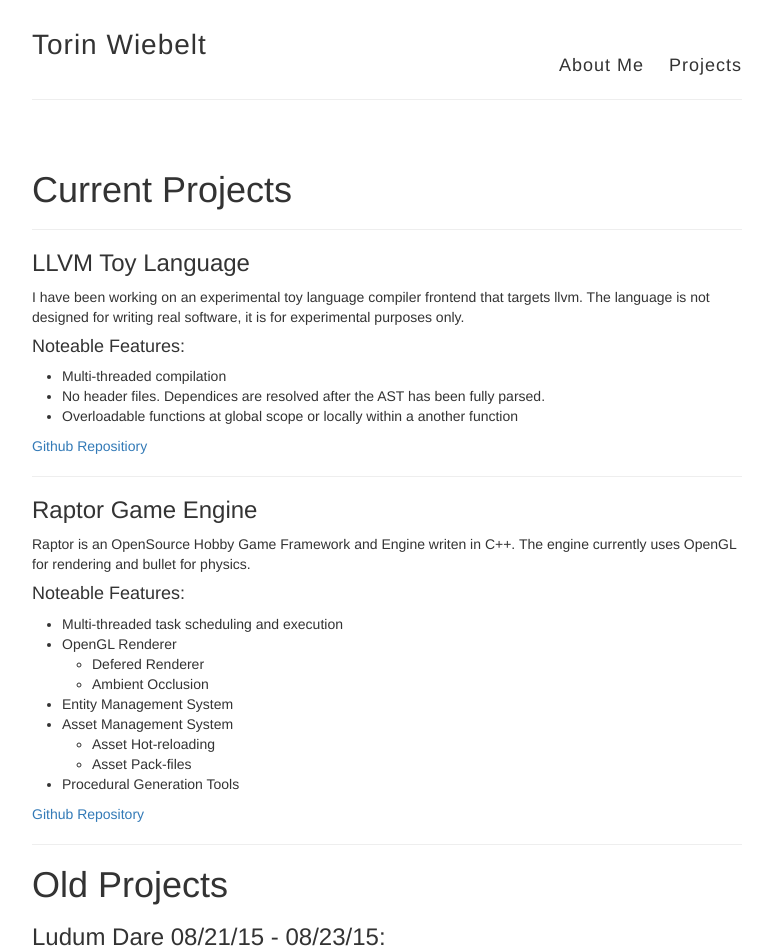
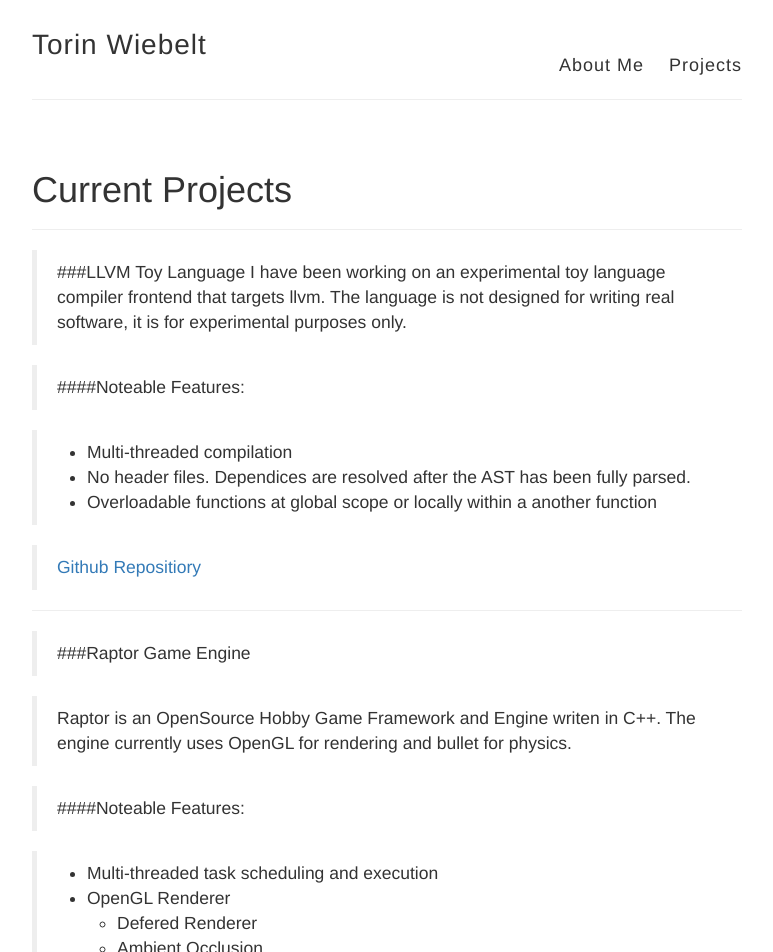
Before and after one commit to Twiebs/twiebs.github.io, a Jekyll site: the page built from projects.md, in a window 1280 px wide and 1400 px high. Shown: the top 952 px of the window, without its empty margins (253-1026 px from the left). Built offline with Jekyll 4.4.1, drawn with Linux system fonts in a browser that asks for light colours; some of the changed text lies outside the part shown.

Commit message:
Update projects.md

```diff
--- a/projects.md
+++ b/projects.md
@@ -8,29 +8,28 @@ permalink: /projects/
 
 ------------------------------
 
-###LLVM Toy Language
-
+> ###LLVM Toy Language
 I have been working on an experimental toy language compiler frontend that targets llvm.  The language is not designed for writing real software, it is for experimental purposes only.
 
-####Noteable Features:
+>####Noteable Features:
 
-- Multi-threaded compilation
+>- Multi-threaded compilation
 - No header files.  Dependices are resolved after the AST has been fully parsed.
 - Overloadable functions at global scope or locally within a another function
 
 
-[Github Repositiory](https://github.com/Twiebs/LLVMLang)
+>[Github Repositiory](https://github.com/Twiebs/LLVMLang)
 
 -----------------------------
 
-###Raptor Game Engine
+>###Raptor Game Engine
 
-Raptor is an OpenSource Hobby Game Framework and Engine writen in C++.
+>Raptor is an OpenSource Hobby Game Framework and Engine writen in C++.
 The engine currently uses OpenGL for rendering and bullet for physics.
 
-####Noteable Features:
+>####Noteable Features:
 
-- Multi-threaded task scheduling and execution
+>- Multi-threaded task scheduling and execution
 - OpenGL Renderer
   - Defered Renderer
   - Ambient Occlusion
```
Also changed, not shown: other parts of projects.md (+6 -8 lines).
